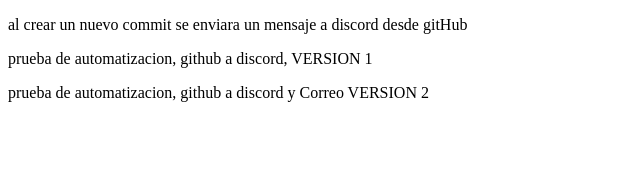
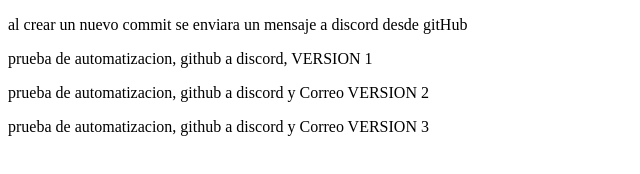
Before and after one commit to GinaTamayo/zapier, a plain HTML site: page index.html in a window 1280 px wide. Shown: the whole page, without its empty margins (0-640 px from the left). Drawn offline with Linux system fonts and the light colour scheme.

Commit message:
ejemplo zapier

```diff
--- a/index.html
+++ b/index.html
@@ -10,6 +10,7 @@
 <p>al crear un nuevo commit se enviara un mensaje a discord desde gitHub</p>
 <p>prueba de automatizacion, github a discord, VERSION 1</p>
 <p>prueba de automatizacion, github a discord y Correo VERSION 2</p>
+<p>prueba de automatizacion, github a discord y Correo VERSION 3</p>
     </article>
 </body>
 </html>
```
